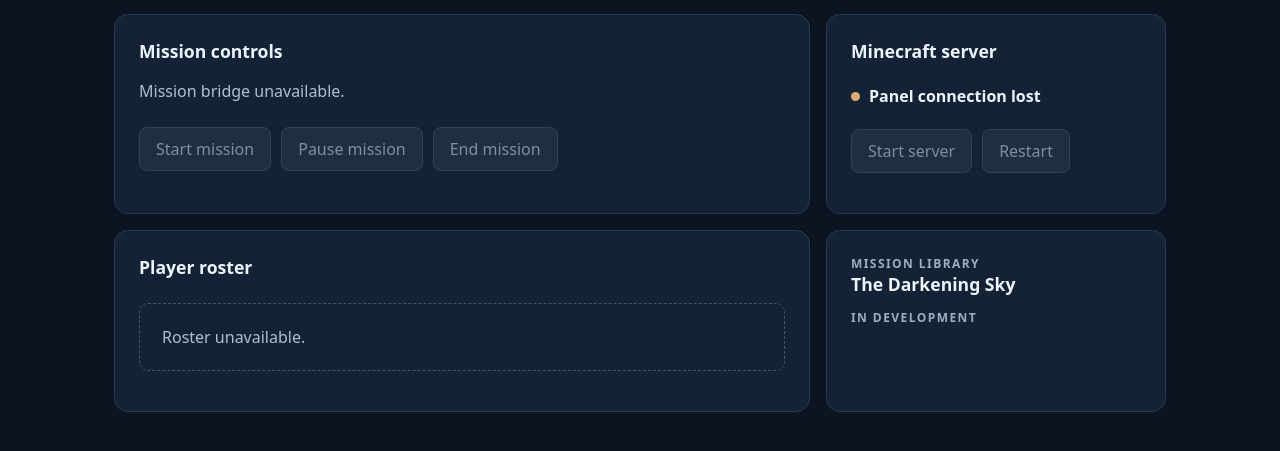
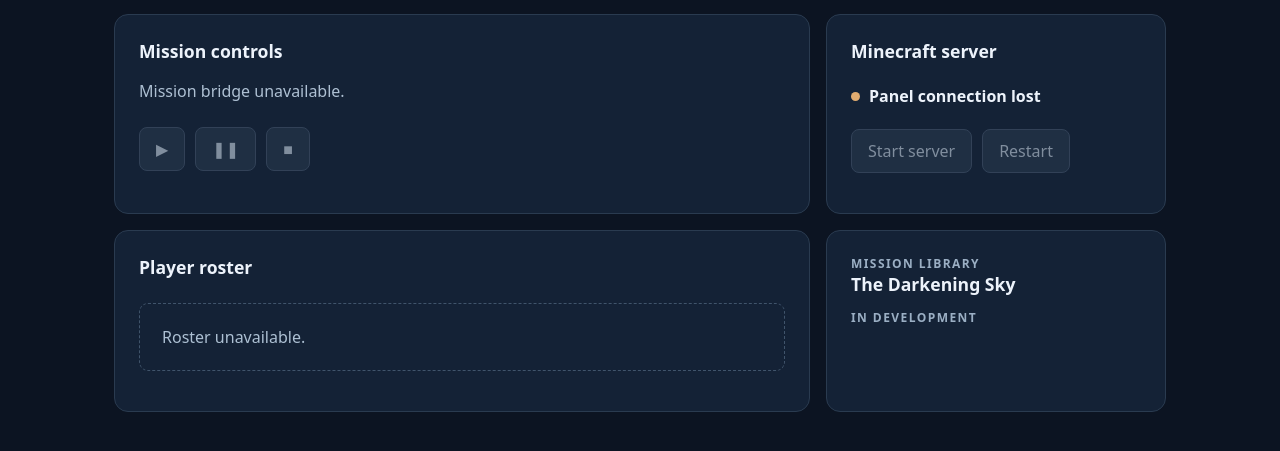
Before and after one commit to KawaseDev/Nimbus-Nova-MC, a plain HTML site: page teacher-panel/index.html in a window 1280 px wide. Shown: the part 247-698 px from the top of the page. Drawn offline with Linux system fonts and the light colour scheme; no server answers.

Commit message:
Use icons for mission controls

```diff
--- a/teacher-panel/index.html
+++ b/teacher-panel/index.html
@@ -34,7 +34,7 @@
 <main>
   <div class="intro"><h1>Mission Control</h1></div>
   <div class="grid">
-    <section class="card wide" aria-labelledby="session-title"><h2 id="session-title">Mission controls</h2><p>Mission bridge unavailable.</p><div class="actions"><button disabled>Start mission</button><button disabled>Pause mission</button><button disabled>End mission</button></div></section>
+    <section class="card wide" aria-labelledby="session-title"><h2 id="session-title">Mission controls</h2><p>Mission bridge unavailable.</p><div class="actions"><button disabled aria-label="Start mission" title="Start mission">▶</button><button disabled aria-label="Pause mission" title="Pause mission">❚❚</button><button disabled aria-label="End mission" title="End mission">■</button></div></section>
     <section class="card" aria-labelledby="server-title"><h2 id="server-title">Minecraft server</h2><div class="status" role="status" aria-live="polite"><span class="dot" id="dot"></span><span id="status">Checking server…</span></div><p class="address" id="address"></p><div class="actions"><button id="power" disabled>Start server</button><button id="restart" disabled>Restart</button></div><p id="server-error" role="alert"></p></section>
     <section class="card wide" aria-labelledby="crew-title"><h2 id="crew-title">Player roster</h2><div class="empty" id="roster" role="status" aria-live="polite">Loading roster…</div><p id="roster-error" role="alert"></p></section>
     <section class="card" aria-labelledby="mission-title"><div class="eyebrow">Mission library</div><h2 id="mission-title">The Darkening Sky</h2><p class="tag">In development</p></section>
```
